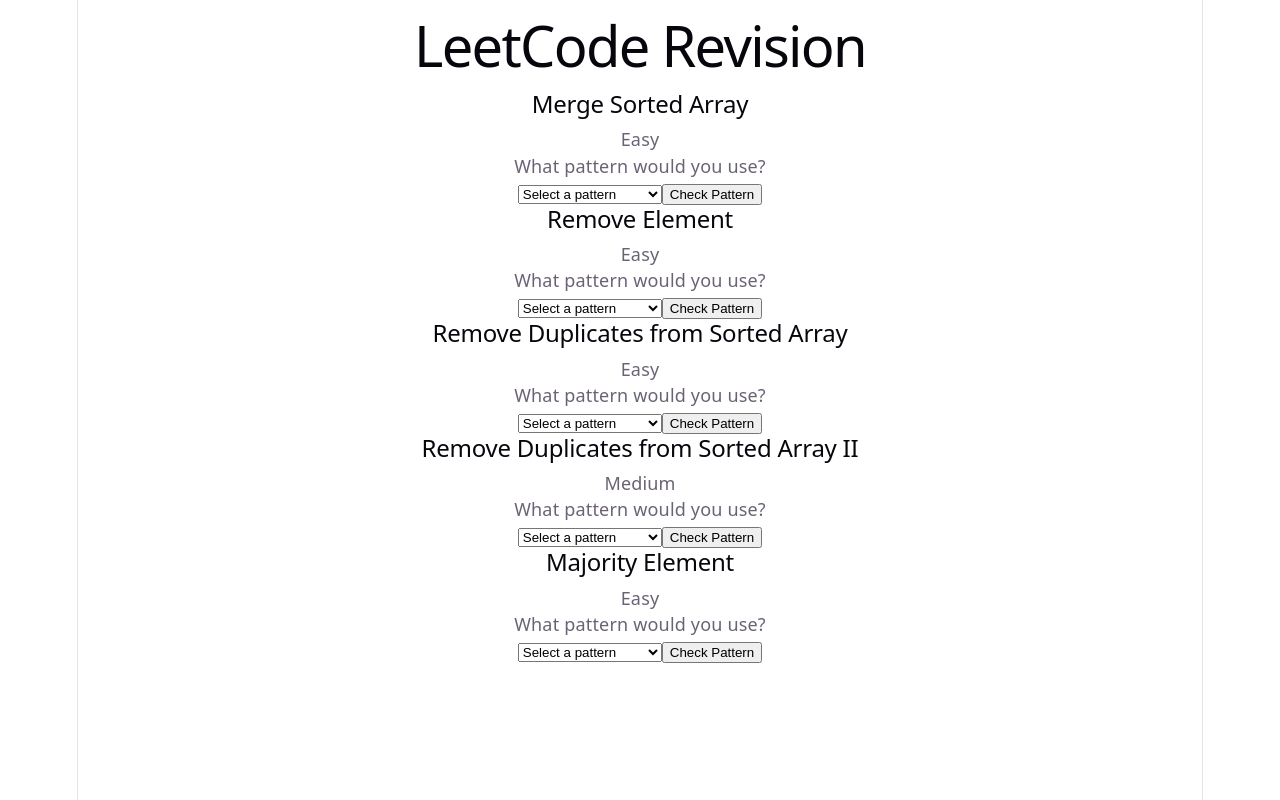
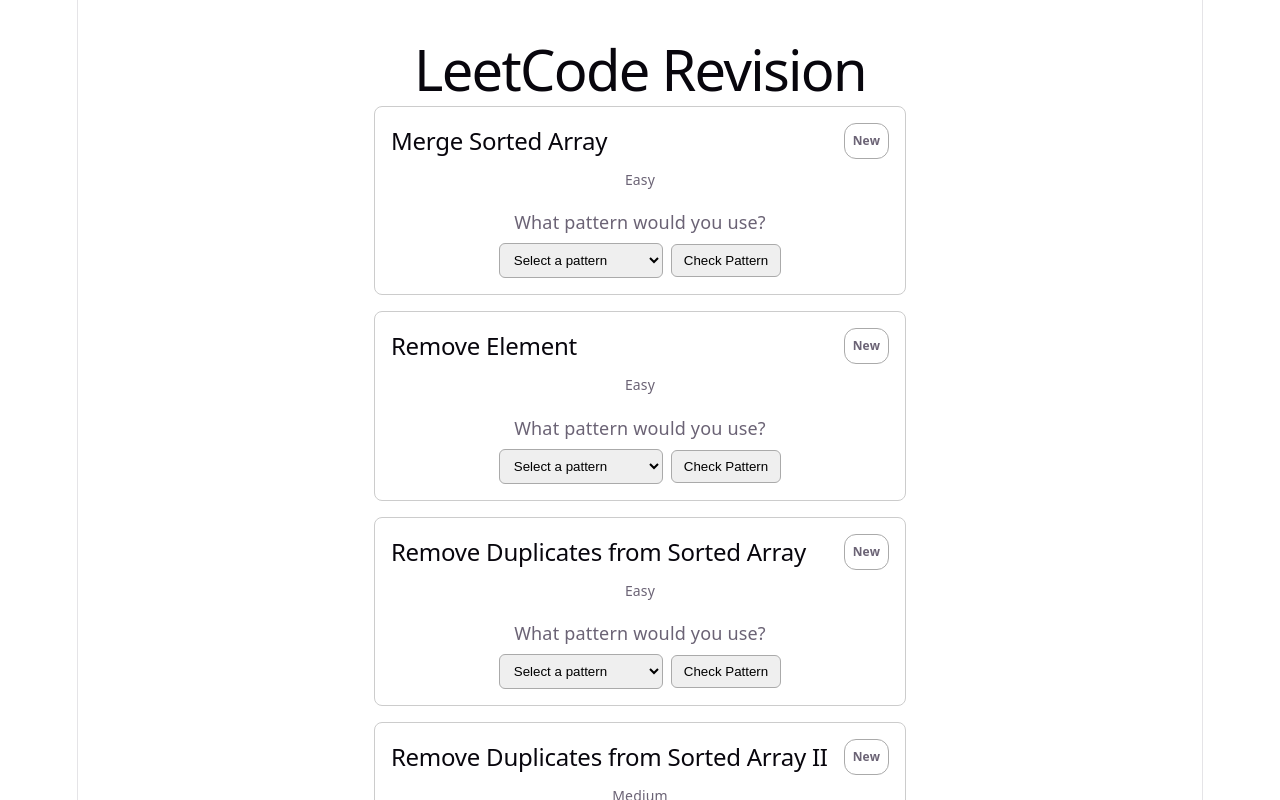
Before and after one commit to nithinWichita/leetcode-revision, a React (Vite) app: page / in a window 1280 px wide. Shown: the top 800 px of the page. Built offline with nearby package versions, Linux system fonts and the light colour scheme.

Commit message:
Improve problem card UI

```diff
--- a/src/App.css
+++ b/src/App.css
@@ -11,6 +11,7 @@
   &:hover {
     border-color: var(--accent-border);
   }
+
   &:focus-visible {
     outline: 2px solid var(--accent);
     outline-offset: 2px;
@@ -42,8 +43,7 @@
     z-index: 1;
     top: 34px;
     height: 28px;
-    transform: perspective(2000px) rotateZ(300deg) rotateX(44deg) rotateY(39deg)
-      scale(1.4);
+    transform: perspective(2000px) rotateZ(300deg) rotateX(44deg) rotateY(39deg) scale(1.4);
   }
 
   .vite {
@@ -51,11 +51,96 @@
     top: 107px;
     height: 26px;
     width: auto;
-    transform: perspective(2000px) rotateZ(300deg) rotateX(40deg) rotateY(39deg)
-      scale(0.8);
+    transform: perspective(2000px) rotateZ(300deg) rotateX(40deg) rotateY(39deg) scale(0.8);
   }
 }
 
+.problem-type {
+  display: inline-block;
+  padding: 4px 8px;
+  border: 1px solid #aaa;
+  border-radius: 12px;
+  font-size: 12px;
+  font-weight: 600;
+}
+
+.problem-card {
+  border: 1px solid #ccc;
+  border-radius: 8px;
+  padding: 16px;
+  margin-bottom: 16px;
+}
+
+.difficulty {
+  font-size: 14px;
+  font-weight: 500;
+  margin-top: 8px;
+}
+
+.pattern-select {
+  padding: 8px 10px;
+  border: 1px solid #aaa;
+  border-radius: 6px;
+  margin-right: 8px;
+}
+
+.button {
+  padding: 8px 12px;
+  border: 1px solid #aaa;
+  border-radius: 6px;
+  cursor: pointer;
+}
+
+.rating-buttons {
+  display: flex;
+  gap: 8px;
+  margin-top: 12px;
+}
+
+.leetcode-link {
+  display: inline-block;
+  margin-top: 12px;
+  font-weight: 600;
+  text-decoration: none;
+}
+
+.app {
+  max-width: 800px;
+  margin: 0 auto;
+  padding: 24px;
+}
+
+.problem-header {
+  display: flex;
+  align-items: center;
+  justify-content: space-between;
+  gap: 16px;
+}
+
+.pattern-section {
+  margin-top: 16px;
+}
+
+.pattern-section p {
+  margin-bottom: 8px;
+  font-weight: 500;
+}
+.pattern-feedback {
+  margin-top: 10px;
+  margin-bottom: 0;
+  font-weight: 600;
+}
+.next-review {
+  margin-top: 12px;
+  font-size: 14px;
+  opacity: 0.7;
+}
+.problem-header h2 {
+  margin: 0;
+}
+.app > h1 {
+  margin-bottom: 24px;
+}
 #center {
   display: flex;
   flex-direction: column;
@@ -75,9 +160,10 @@
   border-top: 1px solid var(--border);
   text-align: left;
 
-  & > div {
+  &>div {
     flex: 1 1 0;
     padding: 32px;
+
     @media (max-width: 1024px) {
       padding: 24px 20px;
     }
@@ -130,6 +216,7 @@
     &:hover {
       box-shadow: var(--shadow);
     }
+
     .button-icon {
       height: 18px;
       width: 18px;
@@ -156,6 +243,7 @@
 #spacer {
   height: 88px;
   border-top: 1px solid var(--border);
+
   @media (max-width: 1024px) {
     height: 48px;
   }
@@ -177,6 +265,7 @@
     left: 0;
     border-left-color: var(--border);
   }
+
   &::after {
     right: 0;
     border-right-color: var(--border);
--- a/src/App.tsx
+++ b/src/App.tsx
@@ -5,6 +5,7 @@ import { isNewProblem } from "./utils/isNewProblem";
 import { useState } from "react";
 import { getTodayDate } from "./utils/getTodayDate";
 import { getDailyBatch } from "./utils/getDailyBatch";
+import "./App.css";
 function App() {
   const [, setRefreshKey] = useState(0);
   const today = getTodayDate();
@@ -45,11 +46,15 @@ function App() {
     .map((id) => problems.find((problem) => problem.id === id))
     .filter((problem) => problem !== undefined);
   return (
-    <div>
+    <div className="app">
       <h1>LeetCode Revision</h1>
 
       {todaysProblems.map((problem) => (
-        <ProblemCard key={problem.id} problem={problem} onComplete={() => {
+        <ProblemCard
+          key={problem.id}
+          problem={problem}
+          isNew={isNewProblem(problem.id)}
+          onComplete={() => {
             const updatedBatch = dailyBatchIds.filter(
               (id) => id !== problem.id
             );
--- a/src/components/ProblemCard.tsx
+++ b/src/components/ProblemCard.tsx
@@ -4,10 +4,11 @@ import { patterns } from "../data/patterns";
 
 type ProblemCardProps = {
   problem: Problem;
+  isNew: boolean;
   onComplete: () => void;
 };
 
-function ProblemCard({ problem, onComplete }: ProblemCardProps) {
+function ProblemCard({ problem, isNew, onComplete }: ProblemCardProps) {
   const [selectedPattern, setSelectedPattern] = useState("");
   const [isCorrect, setIsCorrect] = useState<boolean | null>(null);
   const [hasOpenedProblem, setHasOpenedProblem] = useState(false);
@@ -75,13 +76,24 @@ function ProblemCard({ problem, onComplete }: ProblemCardProps) {
   }
 
   return (
-    <div>
+    < div className="problem-card">
+      <div className="problem-header">
         <h2>{problem.title}</h2>
-      <p>{problem.difficulty}</p>
+
+        <span className="problem-type">
+          {isNew ? "New" : "Review"}
+        </span>
+      </div>
+      <p className="difficulty">
+        {problem.difficulty}
+      </p>
+      <div className="pattern-section">
+
 
         <p>What pattern would you use?</p>
 
         <select
+          className="pattern-select"
           value={selectedPattern}
           onChange={(e) => {
             setSelectedPattern(e.target.value);
@@ -98,19 +110,26 @@ function ProblemCard({ problem, onComplete }: ProblemCardProps) {
         </select>
 
         <button
+          className="button"
           onClick={() => {
             setIsCorrect(problem.pattern === selectedPattern);
           }}
         >
           Check Pattern
         </button>
+      </div>
 
-      {isCorrect === true && <p>✅ Correct!</p>}
+      {isCorrect === true && (
+        <p className="pattern-feedback">✅ Correct!</p>
+      )}
 
-      {isCorrect === false && <p>❌ Try again.</p>}
+      {isCorrect === false && (
+        <p className="pattern-feedback">❌ Try again.</p>
+      )}
 
       {isCorrect === true && (
         <a
+          className="leetcode-link"
           href={problem.leetcodeUrl}
           target="_blank"
           rel="noreferrer"
@@ -121,27 +140,27 @@ function ProblemCard({ problem, onComplete }: ProblemCardProps) {
       )}
 
       {hasOpenedProblem && (
-        <div>
-          <button onClick={() => scheduleReview("forgot")}>
+        <div className="rating-buttons">
+          <button className="button" onClick={() => scheduleReview("forgot")}>
             Forgot
           </button>
 
-          <button onClick={() => scheduleReview("help")}>
+          <button className="button" onClick={() => scheduleReview("help")}>
             Needed Help
           </button>
 
-          <button onClick={() => scheduleReview("solved")}>
+          <button className="button" onClick={() => scheduleReview("solved")}>
             Solved
           </button>
 
-          <button onClick={() => scheduleReview("easy")}>
+          <button className="button" onClick={() => scheduleReview("easy")}>
             Easy
           </button>
         </div>
       )}
 
       {nextReviewDate && (
-        <p>
+        <p className="next-review">
           Next review: {nextReviewDate.toLocaleDateString()}
         </p>
       )}
```
Lines whose indentation alone changed are shown as unchanged.
